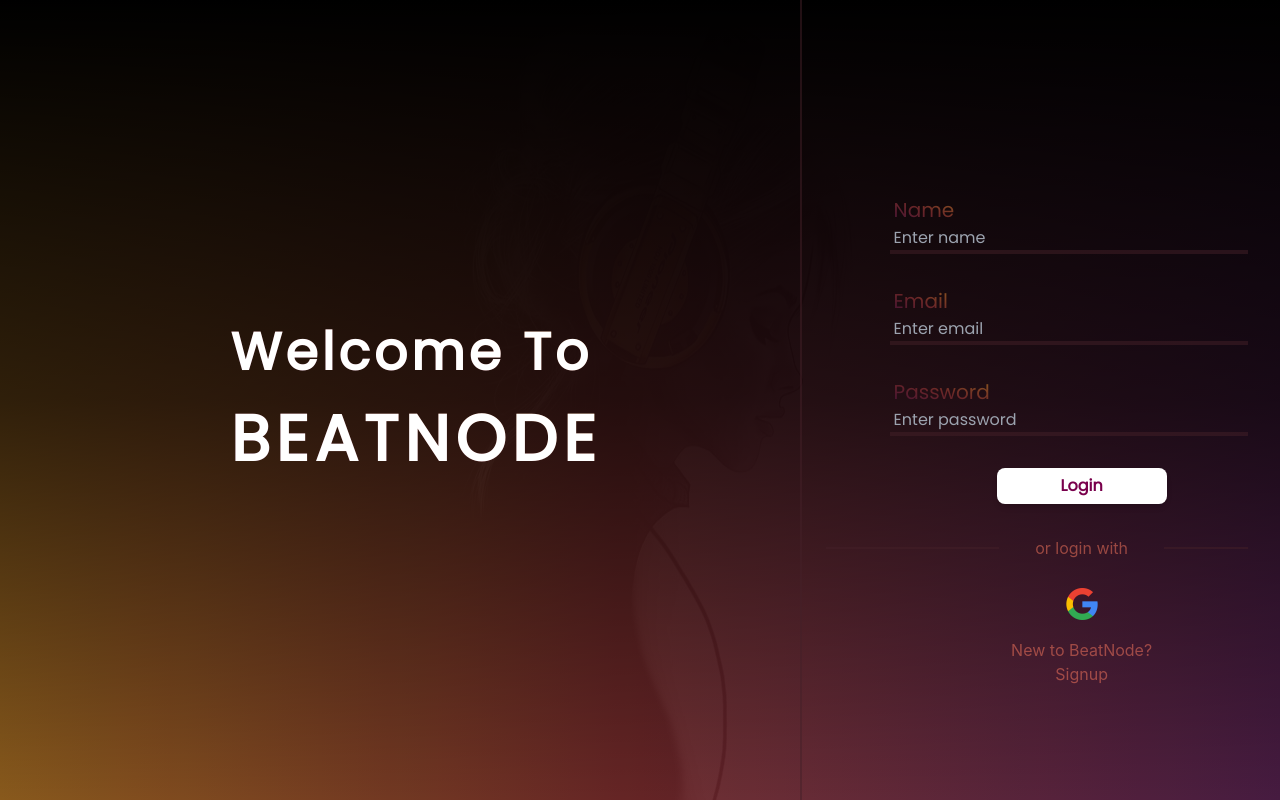
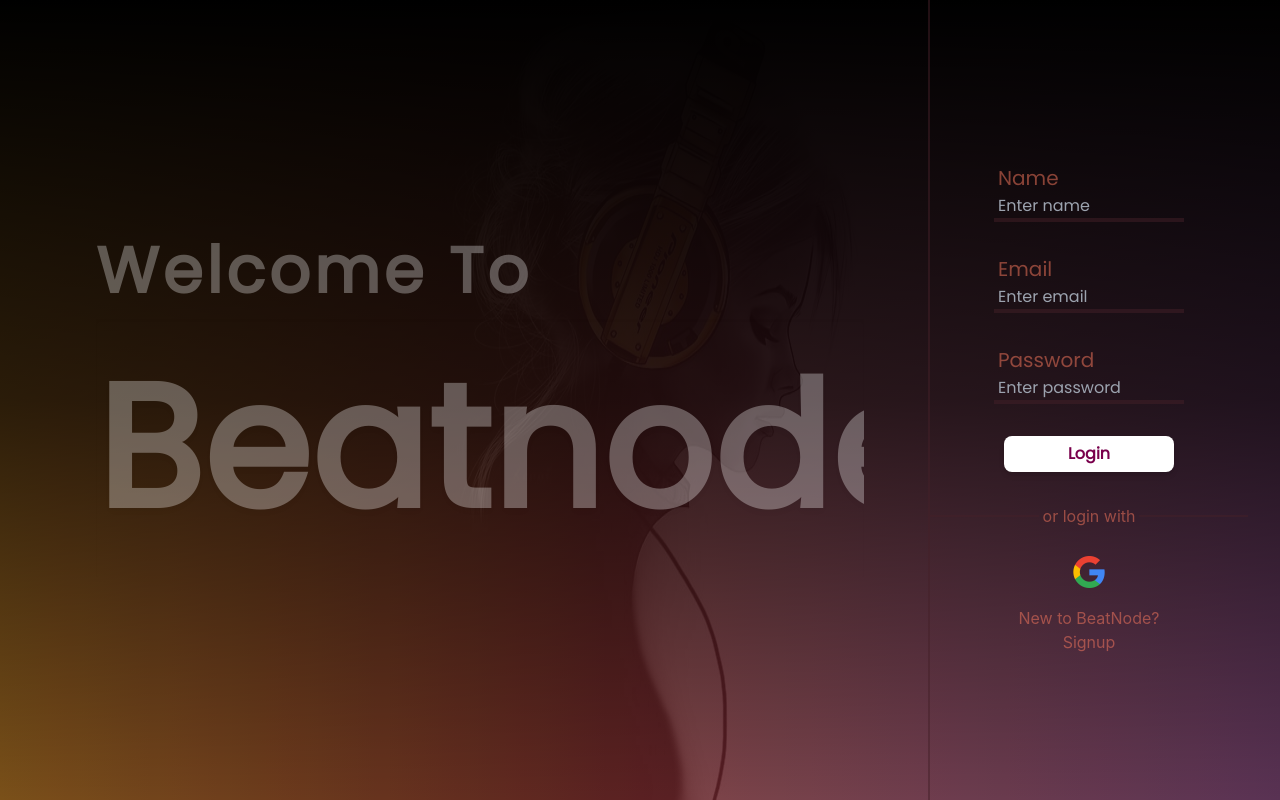
Before and after one commit to AnonymousDrake/BeatNode, a Next.js app: page / in a window 1280 px wide. Built offline with nearby package versions, Linux system fonts and the light colour scheme.

Commit message:
changes suggested by stupid Modi

```diff
--- a/components/BackgroundImage.tsx
+++ b/components/BackgroundImage.tsx
@@ -8,7 +8,7 @@
     layout="fill"
     width="100vw"
     height="100vh"
-    className="opacity-0 lg:opacity-5"
+    className="opacity-0 lg:opacity-[15%]"
   />
 );
 
--- a/components/Input.tsx
+++ b/components/Input.tsx
@@ -7,9 +7,9 @@
 }) => {
   return (
     <div className="bg-transparent px-[4rem] my-[16px]">
-      <label className="font-poppins bg-gradient-to-bl from-gradient1 via-gradient2 text-transparent to-gradient3 px-[4px] bg-clip-text text-[20px]">
+      <label className="font-poppins text-translucentOrange to-gradient3 px-[4px] bg-clip-text text-[20px]">
         {label}
-      </label>{' '}
+      </label>
       <br></br>
       <input
         className="font-poppins px-[4px] border-b-4 border-lightOrange text-white bg-transparent text-[16px] w-[100%]"
--- a/pages/_app.tsx
+++ b/pages/_app.tsx
@@ -10,13 +10,11 @@
       <div className="absolute w-screen h-screen z-[-1]">
         <Wrapper>{router.pathname === '/' ? <BackgroundImage /> : null}</Wrapper>
       </div>
-      <div className="flex flex-row w-screen h-screen z-10 px-[32px] justify-between self-center">
-        <div className="flex flex-1 w-[67vw] h-screen items-start">
+      <div className="flex flex-row flex-1 z-10 px-[32px] justify-between">
+        <div className="flex flex-2 h-screen items-start">
           <Component {...pageProps} />
         </div>
-        <div className="py-[32px] w-[33vw]">
-          {router.pathname === '/' ? <Login /> : <MusicPlayer />}
-        </div>
+        <div className="flex flex-1">{router.pathname === '/' ? <Login /> : <MusicPlayer />}</div>
       </div>
     </div>
   );
--- a/pages/index.tsx
+++ b/pages/index.tsx
@@ -3,13 +3,13 @@
 const Login: NextPage = () => {
   return (
     <>
-      <div className="h-screen w-screen flex items-center justify-center lg:w-[60vw]">
+      <div className="h-screen w-screen flex items-center mx-[64px] lg:w-[60vw]">
         <pre>
-          <h1 className="text-white font-poppins text-[52px] bg-gradient-to-bl from-gradient1 via-gradient2 to-gradient3 leading-1 tracking-[4px] whitespace-pre-line font-extrabold text-transparent bg-clip-text">
+          <h1 className="text-white font-poppins text-[64px] leading-1 tracking-[4px] whitespace-pre-line font-extrabold opacity-30 bg-clip-text">
             Welcome To
           </h1>
-          <h1 className="text-white font-poppins text-[64px] bg-gradient-to-bl from-gradient1 via-gradient2 to-gradient3 leading-1 tracking-[6px] font-extrabold text-transparent bg-clip-text">
-            BEATNODE
+          <h1 className="text-white font-poppins text-[172px] leading-1 tracking-[1px] font-extrabold bg-clip-text opacity-30 shadow-inner drop-shadow-md">
+            Beatnode
           </h1>
         </pre>
       </div>
```
